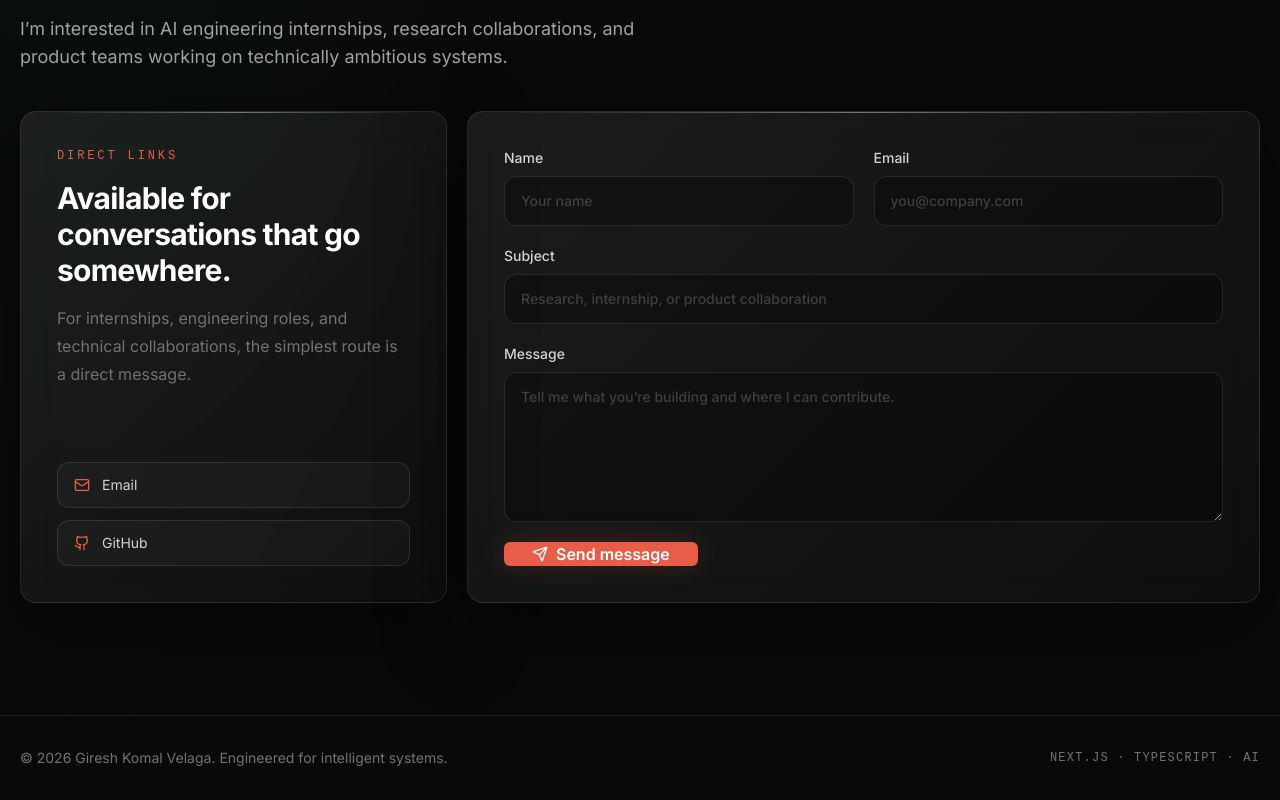
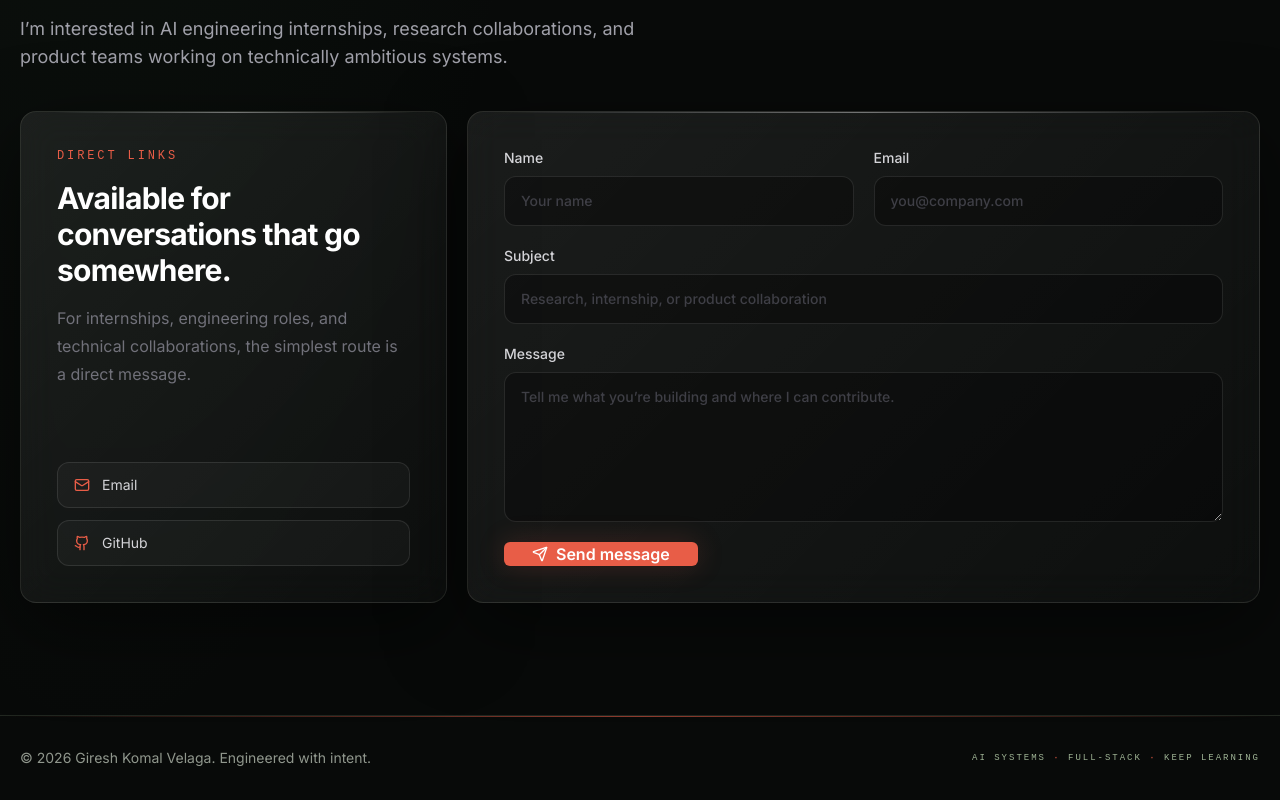
Before and after one commit to Giresh-458/portfolio, a Next.js app: page / in a window 1280 px wide. Shown: the part 6613-7413 px from the top of the page. Built offline with nearby package versions, Linux system fonts and the light colour scheme; no server answers.

Commit message:
Match footer to cinematic anime-inspired theme

```diff
--- a/components/footer.tsx
+++ b/components/footer.tsx
@@ -2,10 +2,11 @@ import { siteConfig } from "@/lib/data";
 
 export function Footer() {
   return (
-    <footer className="border-t border-white/10 py-8">
-      <div className="container flex flex-col gap-3 text-sm text-zinc-500 md:flex-row md:items-center md:justify-between">
-        <p>© {new Date().getFullYear()} {siteConfig.name}. Engineered for intelligent systems.</p>
-        <p className="font-mono text-xs uppercase tracking-widest">Next.js · TypeScript · AI</p>
+    <footer className="relative overflow-hidden border-t border-[#879C7C]/20 py-8">
+      <div className="pointer-events-none absolute inset-x-0 top-0 h-px bg-gradient-to-r from-transparent via-[#E85D47]/60 to-transparent" />
+      <div className="container flex flex-col gap-3 text-sm text-[#90978D] md:flex-row md:items-center md:justify-between">
+        <p>© {new Date().getFullYear()} {siteConfig.name}. Engineered with intent.</p>
+        <p className="font-mono text-[9px] uppercase tracking-[0.22em] text-[#9EB394]">AI systems <span className="text-[#E85D47]">·</span> Full-stack <span className="text-[#E85D47]">·</span> Keep learning</p>
       </div>
     </footer>
   );
```
